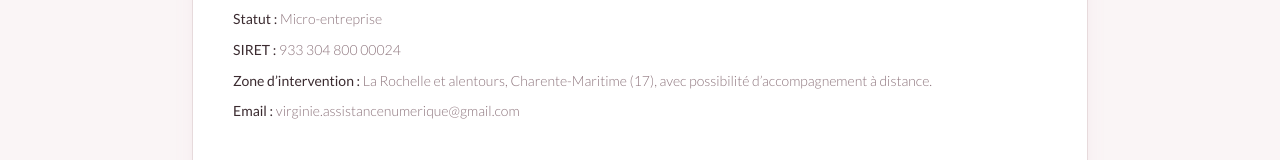
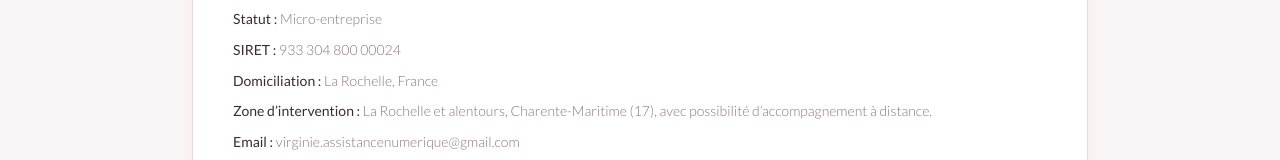
Before and after one commit to Virginie17/assistance-numerique, a Next.js app: page /mentions-legales in a window 1280 px wide. Shown: the part 505-665 px from the top of the page. Built offline with nearby package versions, Linux system fonts and the light colour scheme; no server answers.

Commit message:
Add domiciliation to legal notice

```diff
--- a/app/mentions-legales/page.tsx
+++ b/app/mentions-legales/page.tsx
@@ -31,6 +31,7 @@ export default function MentionsLegalesPage() {
               <p><strong className="font-medium text-foreground">Nom commercial :</strong> Virginie Assistance Numérique</p>
               <p><strong className="font-medium text-foreground">Statut :</strong> Micro-entreprise</p>
               <p><strong className="font-medium text-foreground">SIRET :</strong> 933 304 800 00024</p>
+              <p><strong className="font-medium text-foreground">Domiciliation :</strong> La Rochelle, France</p>
               <p><strong className="font-medium text-foreground">Zone d’intervention :</strong> La Rochelle et alentours, Charente-Maritime (17), avec possibilité d’accompagnement à distance.</p>
               <p><strong className="font-medium text-foreground">Email :</strong> virginie.assistancenumerique@gmail.com</p>
             </div>
```
